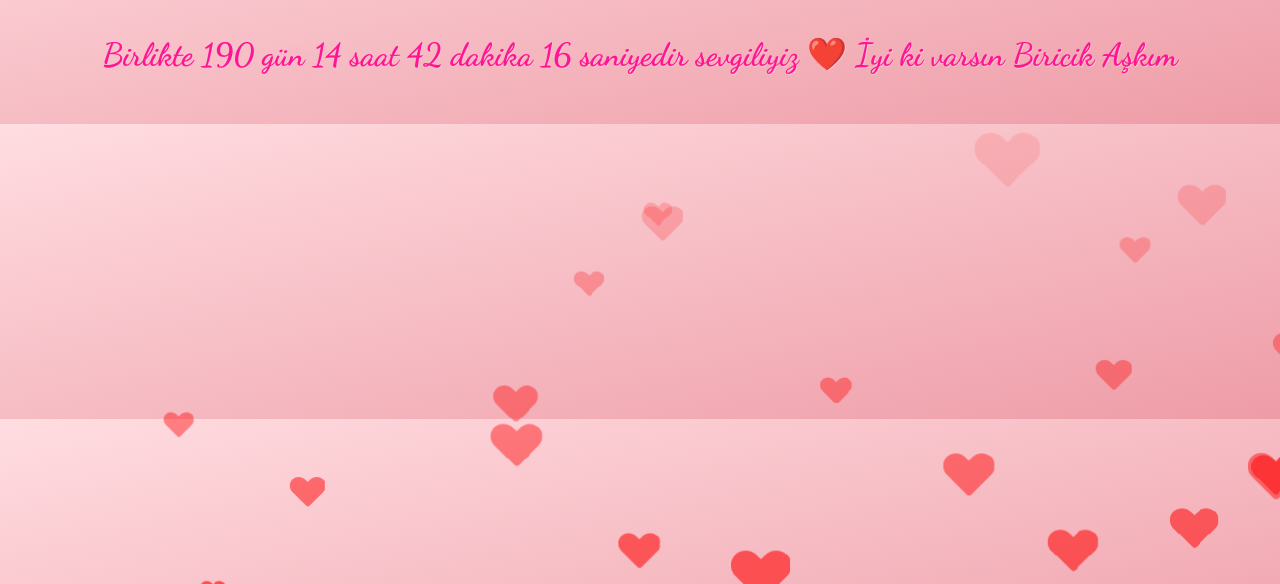
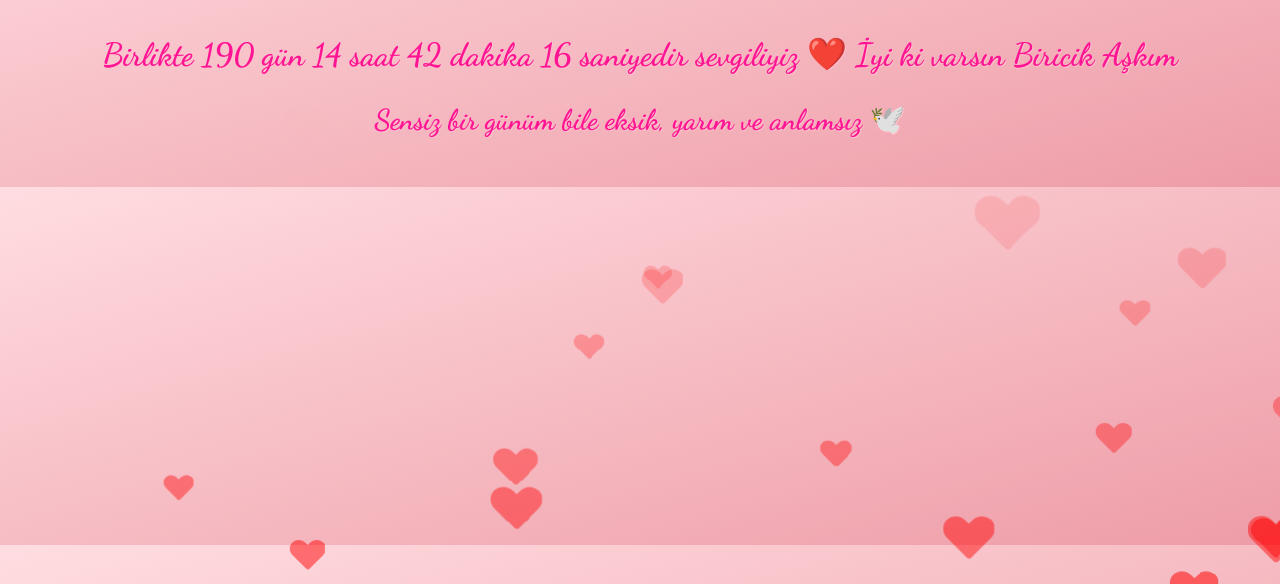
Before and after one commit to YusufFurkanGumus/Elifimmm, a plain HTML site: page index.html in a window 1280 px wide. Shown: the part 171-755 px from the top of the page. Drawn offline with Linux system fonts and the light colour scheme.

Commit message:
index.html

```diff
--- a/index.html
+++ b/index.html
@@ -28,6 +28,12 @@
             font-size: 2em;
             z-index: 1;
             position: relative;
+            margin-bottom: 20px;
+            text-shadow: 1px 1px #ffc0cb;
+        }
+
+        #askMesaji {
+            font-size: 1.8em;
             margin-bottom: 50px;
             text-shadow: 1px 1px #ffc0cb;
         }
@@ -53,7 +59,6 @@
             }
         }
 
-        /* Müzik butonu */
         #musicButton {
             position: fixed;
             top: 15px;
@@ -77,8 +82,8 @@
 
     <h1>Yusuf❤️Elifnaz</h1>
     <p id="gunSayisi"></p>
+    <p id="askMesaji"></p> <!-- Rastgele aşk mesajı için eklendi -->
 
-    <!-- Müzik çalar -->
     <audio id="romanticMusic" loop>
         <source src="romantik.mp3" type="audio/mpeg">
         Tarayıcınız ses dosyasını desteklemiyor.
@@ -160,6 +165,46 @@
             }
             isPlaying = !isPlaying;
         }
+
+        // 💌 Rastgele aşk mesajları
+        const mesajlar = [
+    "Sana her baktığımda kalbim yeniden çarpıyor ❤️",
+    "Seninle her an bir ömre bedel 🌹",
+    "Aşkın en güzel tanımı: Sen",
+    "Sonsuza dek seninle... 💍",
+    "Birlikte geçen her saniye cennetten bir parça 💫",
+    "Bir tebessümün bile tüm günümü güzelleştiriyor 😍",
+    "Kalbim sadece senin için atıyor 💓",
+    "Gözlerine her baktığımda kayboluyorum ✨",
+    "Seninle olmak, hayalini kurduğum hayatın ta kendisi 💖",
+    "Ne zaman gülümsesen, dünyam aydınlanıyor 🌞",
+    "Sensiz bir günüm bile eksik, yarım ve anlamsız 🕊️",
+    "Seninle geçirdiğim her dakika, hayatımın en kıymetli anı oluyor ⏳",
+    "İyi ki kalbim seni seçmiş, iyi ki seninim 💑",
+    "Sen benim tesadüfüm değil, kaderimsin 🧿",
+    "Kalbim senin adını fısıldıyor her saniye 🫀",
+    "Her şey geçer ama seninle olan sevgim asla geçmez 🌙",
+    "Bir ömre bin mutluluk sığdırdın sevgilim 💌",
+    "Ellerin ellerimdeyken dünya bile durabilir 🌍",
+    "Aşka inanmazdım, ta ki seni tanıyana kadar 🥰",
+    "En güzel hikaye, seninle yazılan hikayedir 📖",
+    "Varlığın huzur, sesin müzik, gülüşün ömür 💕",
+    "Sensiz geçen saniyeler bile zaman kaybı ⏱️",
+    "Aşk, sadece bir kelimeydi… ta ki seninle anlam bulana kadar 💞",
+    "Gözlerinle göz göze geldiğim an dünya sessizleşiyor 🔇",
+    "Yanımda olduğun sürece, hiçbir şeyden korkmam ⚓",
+    "Sevgin içimi ısıtan tek kış güneşi 🌤️",
+    "Birlikte yaşlanmak, kurduğum en tatlı hayal 👵👴",
+    "Her sabah seninle uyanmak en güzel mucize 🌅"
+        ];
+
+        function rastgeleMesajGoster() {
+            const mesaj = mesajlar[Math.floor(Math.random() * mesajlar.length)];
+            document.getElementById("askMesaji").innerText = mesaj;
+        }
+
+        rastgeleMesajGoster();
+        setInterval(rastgeleMesajGoster, 10000); // 10 saniyede bir mesaj değişsin
     </script>
 
 </body>
```
